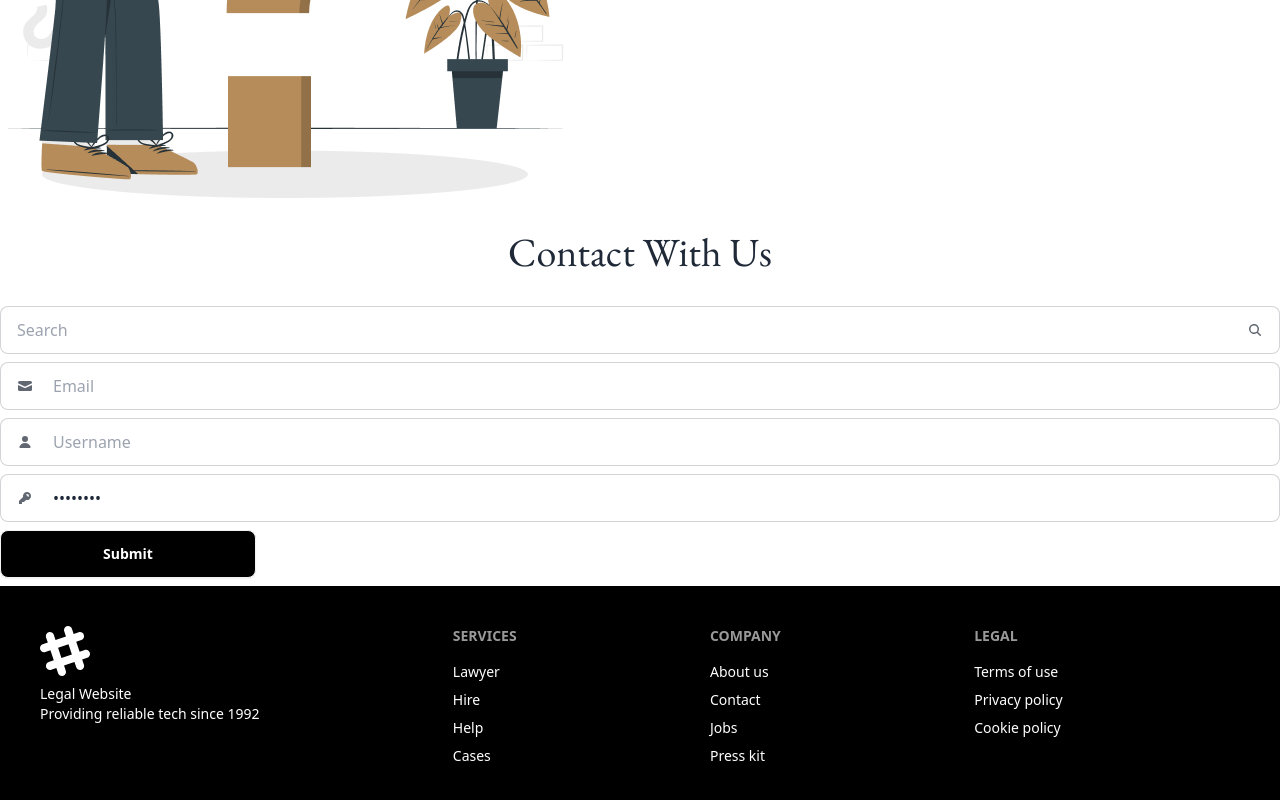
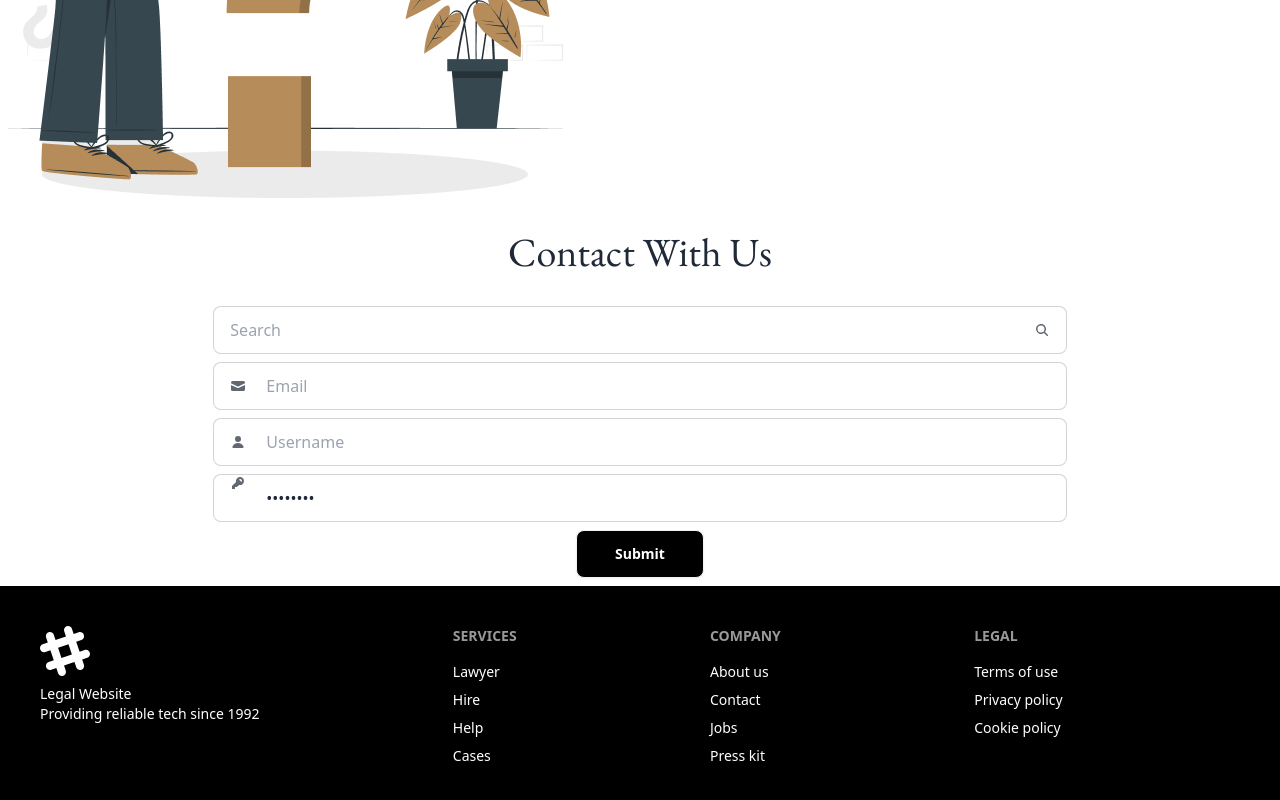
Before and after one commit to Ahnafd/Legal-Police, a plain HTML site: page index.html in a window 1280 px wide. Shown: the part 3401-4201 px from the top of the page. Drawn offline with nearby package versions, Linux system fonts and the light colour scheme.

Commit message:
FInal and last commit

```diff
--- a/index.html
+++ b/index.html
@@ -231,7 +231,11 @@
       </div>
     </div>
     <h2 class="dlm text-center mt-6 mb-6">Contact With Us</h2>
-    <label class="input input-bordered flex items-center gap-5 mb-2">
+    <div class="flex-col items-center flex">
+      <div>
+
+      </div>
+    <label class="input input-bordered flex items-center gap-5 mb-2 w-2/3">
       <input type="text" class="grow" placeholder="Search" />
       <svg
         xmlns="http://www.w3.org/2000/svg"
@@ -244,7 +248,7 @@
           clip-rule="evenodd" />
       </svg>
     </label>
-    <label class="input input-bordered flex items-center gap-5 mb-2">
+    <label class=" w-2/3 input input-bordered flex items-center gap-5 mb-2">
       <svg
         xmlns="http://www.w3.org/2000/svg"
         viewBox="0 0 16 16"
@@ -257,7 +261,7 @@
       </svg>
       <input type="text" class="grow" placeholder="Email" />
     </label>
-    <label class="input input-bordered flex items-center gap-5 mb-2">
+    <label class="input w-2/3 input-bordered flex items-center gap-5 mb-2">
       <svg
         xmlns="http://www.w3.org/2000/svg"
         viewBox="0 0 16 16"
@@ -268,7 +272,7 @@
       </svg>
       <input type="text" class="grow" placeholder="Username" />
     </label>
-    <label class="input input-bordered flex items-center gap-5 mb-2">
+    <label class="input w-2/3 justify-center input-bordered flex gap-5 mb-2">
       <svg
         xmlns="http://www.w3.org/2000/svg"
         viewBox="0 0 16 16"
@@ -282,9 +286,11 @@
       <input type="password" class="grow" value="password" />
 
     </label>
-    <div class="items-center justify-center mb-2">
-    <button class="btn btn-wide bg-black text-white">Submit</button>
+
+    <div class="items-center mb-2">
+    <button class="btn max-w-32 btn-wide bg-black text-white">Submit</button>
     </div>
+  </div>
     <footer>
       <footer class="footer bg-base-200 text-base-content p-10 bg-black text-white">
         <aside>
```
